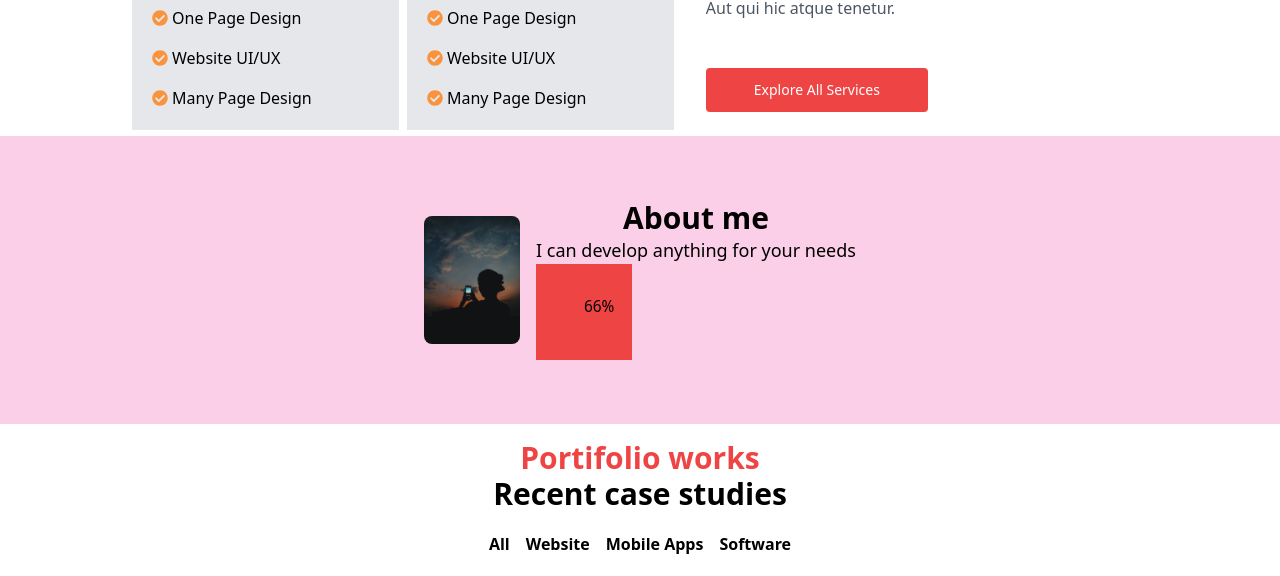
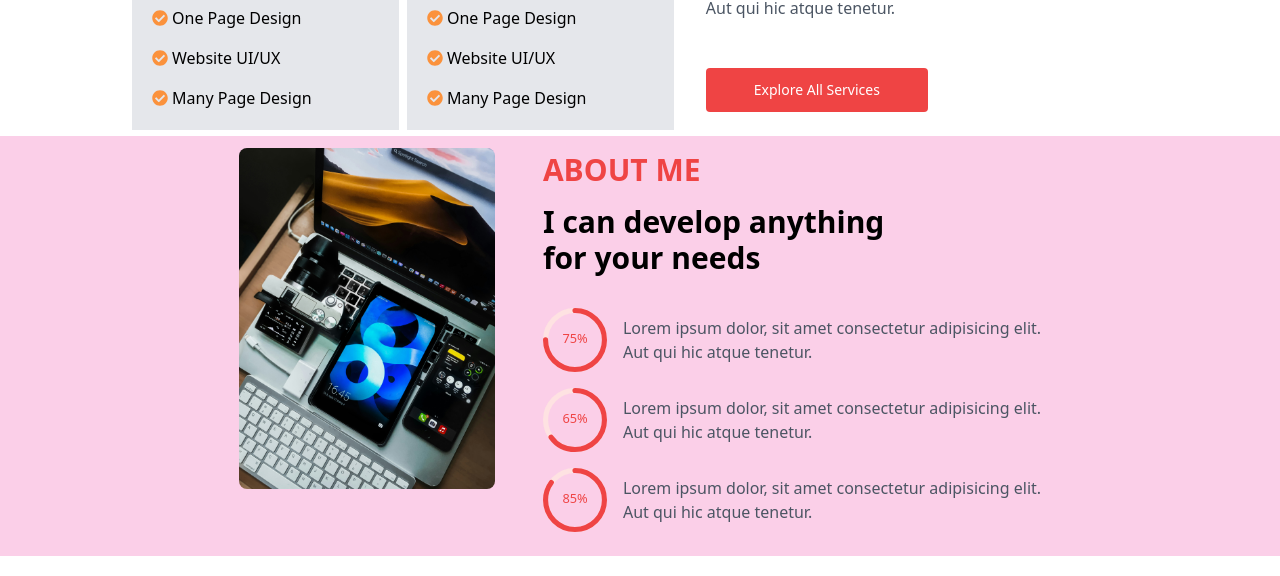
Before and after one commit to gashnick/my-portifolio-web, a React (Vite) app: page / in a window 1280 px wide. Shown: the part 880-1456 px from the top of the page. Built offline with nearby package versions, Linux system fonts and the light colour scheme.

Commit message:
make some change

```diff
--- a/src/components/About.jsx
+++ b/src/components/About.jsx
@@ -1,26 +1,98 @@
 import React from "react";
-import { CircularProgressbar } from "react-circular-progressbar";
-import myImage from "../assets/image.jpg";
+import { CircularProgressbar, buildStyles } from "react-circular-progressbar";
+import "react-circular-progressbar/dist/styles.css";
+import image3 from "../assets/image3.jpg";
 
 export default function About() {
-  const percentage = 66;
+  const percentage = 65;
+  const percentage1 = 75;
+  const percentage2 = 85;
+
   return (
     <section className="bg-pink-200">
-      <div className="mx-auto max-w-screen-xl px-4 py-8 sm:px-6 sm:py-12 lg:px-8 lg:py-16">
-        <div className="flex justify-center items-center flex-col sm:flex-row gap-4">
-          <div className="relative h-64 overflow-hidden rounded-lg sm:h-80  lg:h-full">
-            <img src={myImage} className="h-full w-24 object-cover" />
+      <div className="flex items-center justify-center gap-4 flex-col sm:flex-row sm:gap-2">
+        <div className="flex gap-12 justify-center">
+          <div className="h-70 w-40 overflow-hidden rounded-lg sm:h-80 sm:w-52 lg:h-full lg:w-64 mt-3">
+            <img
+              src={image3}
+              className="h-full w-full object-cover"
+              alt="Profile"
+            />
           </div>
-          <div>
-            <h2 className="text-3xl font-bold text-center">About me</h2>
-            <p className="text-lg text-center">
-              I can develop anything for your needs
+
+          {/* Content and Progress Bars */}
+          <div className="gap-4 mt-4">
+            <h2 className="text-3xl font-bold text-red-500 uppercase mb-4">
+              About me
+            </h2>
+            <p className="text-3xl font-bold mb-8">
+              I can develop anything <br />{" "}
+              <span className="inline-block">for your needs</span>
             </p>
-            <CircularProgressbar
-              value={percentage}
-              text={`${percentage}%`}
-              className="w-24 text-red-500 bg-red-500"
-            />
+
+            {/* Progress Bars and Text */}
+            <div className="flex flex-col gap-4">
+              <div className="flex items-center gap-4">
+                <div className="w-16">
+                  <CircularProgressbar
+                    value={percentage1}
+                    text={`${percentage1}%`}
+                    styles={buildStyles({
+                      textColor: "#EF4444",
+                      pathColor: "#EF4444",
+                      trailColor: "#FEE2E2",
+                    })}
+                  />
+                </div>
+                <p className="text-gray-600">
+                  Lorem ipsum dolor, sit amet consectetur adipisicing elit.
+                  <br />
+                  <span className="inline-block">
+                    Aut qui hic atque tenetur.
+                  </span>
+                </p>
+              </div>
+              <div className="flex items-center gap-4">
+                <div className="w-16">
+                  <CircularProgressbar
+                    value={percentage}
+                    text={`${percentage}%`}
+                    styles={buildStyles({
+                      textColor: "#EF4444",
+                      pathColor: "#EF4444",
+                      trailColor: "#FEE2E2",
+                    })}
+                  />
+                </div>
+                <p className="text-gray-600">
+                  Lorem ipsum dolor, sit amet consectetur adipisicing elit.
+                  <br />
+                  <span className="inline-block">
+                    Aut qui hic atque tenetur.
+                  </span>
+                </p>
+              </div>
+              <div className="flex items-center gap-4 mb-6">
+                <div className="w-16">
+                  <CircularProgressbar
+                    value={percentage2}
+                    text={`${percentage2}%`}
+                    styles={buildStyles({
+                      textColor: "#EF4444",
+                      pathColor: "#EF4444",
+                      trailColor: "#FEE2E2",
+                    })}
+                  />
+                </div>
+                <p className="text-gray-600">
+                  Lorem ipsum dolor, sit amet consectetur adipisicing elit.
+                  <br />
+                  <span className="inline-block">
+                    Aut qui hic atque tenetur.
+                  </span>
+                </p>
+              </div>
+            </div>
           </div>
         </div>
       </div>
```
